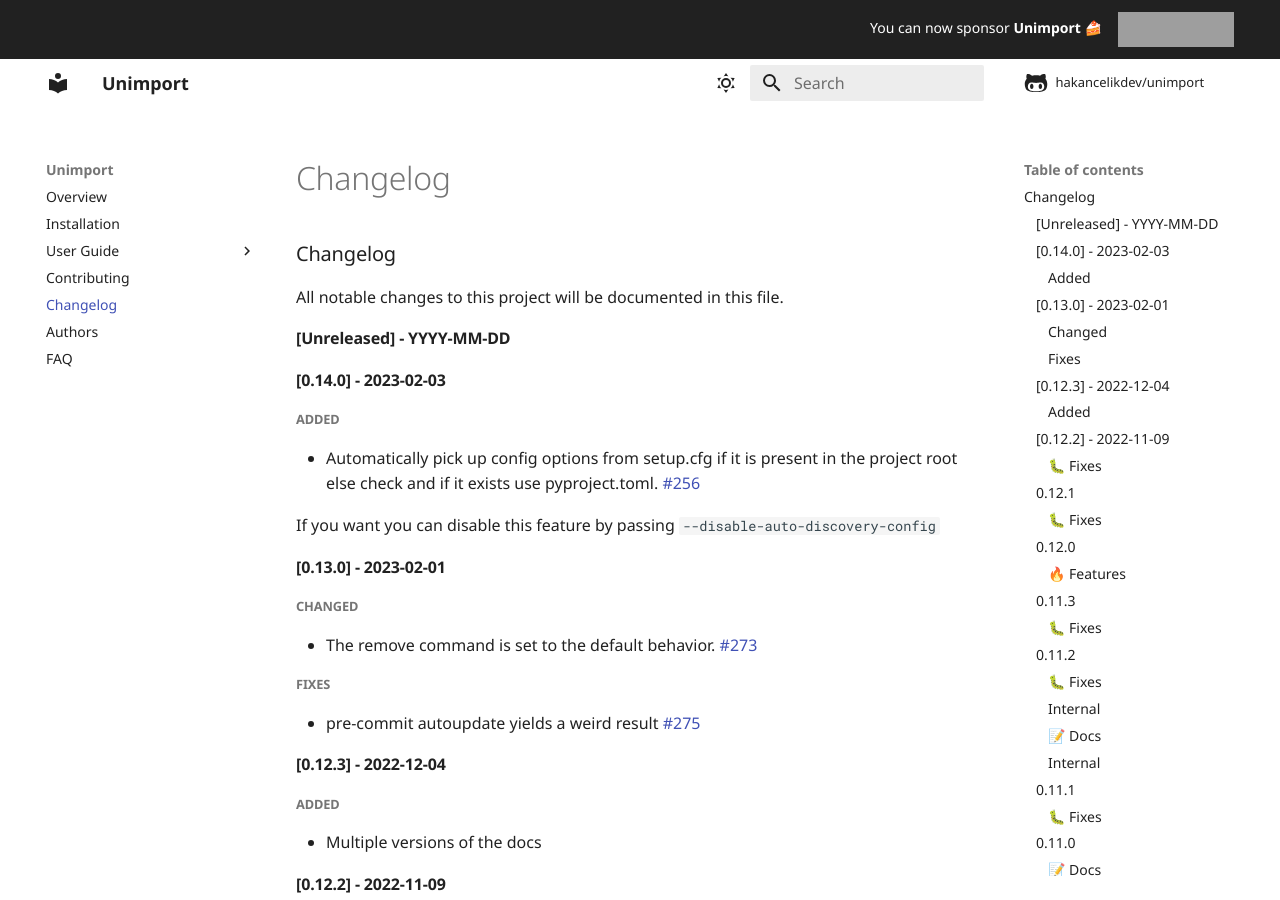
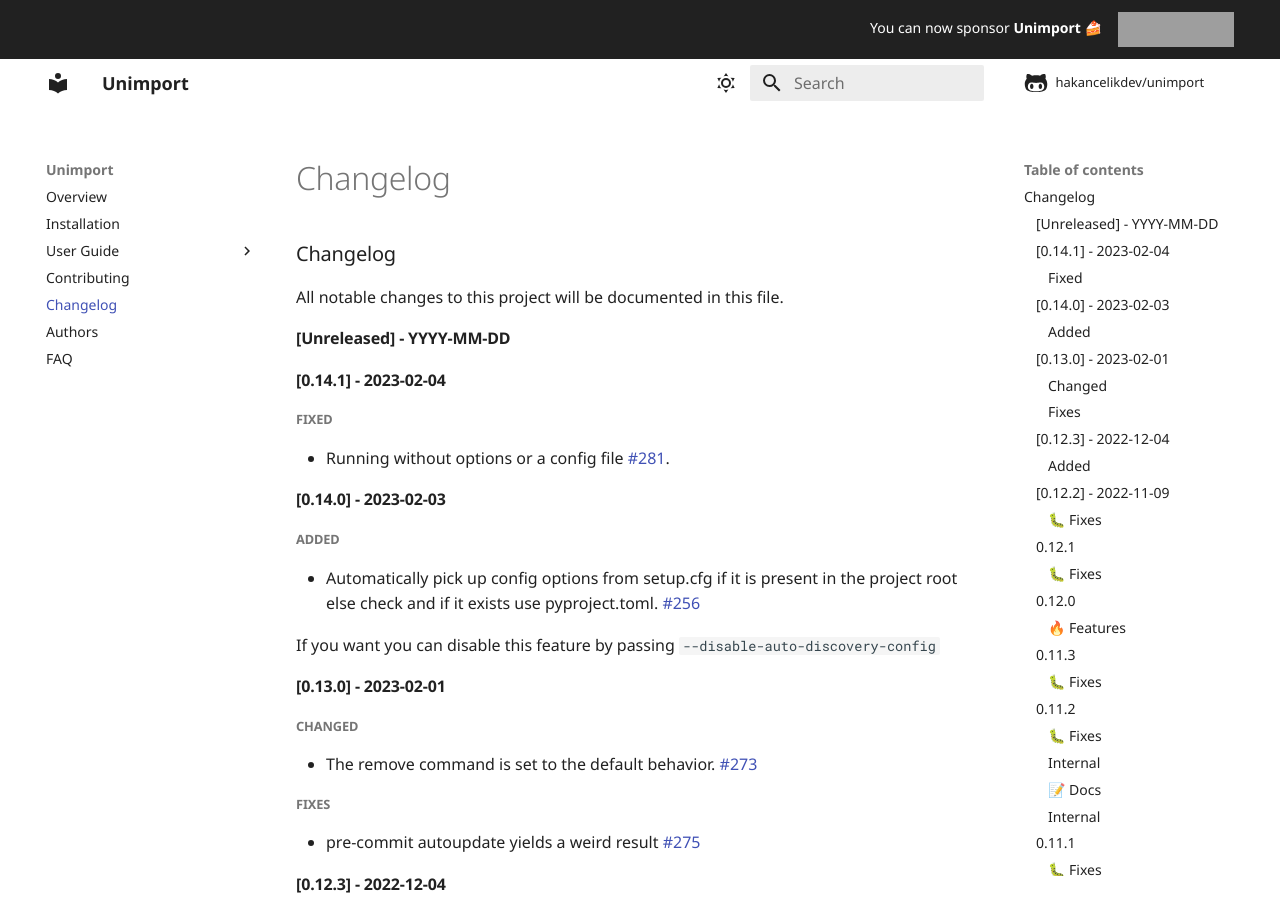
Before and after one commit to hakancelikdev/unimport, an MkDocs documentation site: the page built from docs/CHANGELOG.md, in a window 1280 px wide and 900 px high. Built offline with MkDocs 1.6.1 and Material for MkDocs 9.7.7, drawn with Linux system fonts in a browser that asks for light colours; comment, search, counter and statistics services are not loaded; the version menu is left out; grey boxes are pictures that could not be loaded.

Commit message:
fix: Running without options or a config file #281

````diff
--- a/.pre-commit-config.yaml
+++ b/.pre-commit-config.yaml
@@ -12,7 +12,7 @@
       - id: isort
 
   - repo: https://github.com/hakancelikdev/unimport
-    rev: 0.14.0
+    rev: 0.14.1
     hooks:
       - id: unimport
 
--- a/action.yml
+++ b/action.yml
@@ -10,7 +10,7 @@
 runs:
   using: "composite"
   steps:
-    - run: pip install --upgrade pip && python -m pip install unimport==0.14.0
+    - run: pip install --upgrade pip && python -m pip install unimport==0.14.1
       shell: bash
     - run: unimport --color auto --gitignore --ignore-init ${{ inputs.extra_args }}
       shell: bash
--- a/docs/CHANGELOG.md
+++ b/docs/CHANGELOG.md
@@ -3,6 +3,12 @@
 All notable changes to this project will be documented in this file.
 
 ## [Unreleased] - YYYY-MM-DD
+
+## [0.14.1] - 2023-02-04
+
+### Fixed
+
+- Running without options or a config file #281.
 
 ## [0.14.0] - 2023-02-03
 
--- a/docs/tutorial/use-with-github-action.md
+++ b/docs/tutorial/use-with-github-action.md
@@ -27,7 +27,7 @@
       - uses: actions/checkout@v3
       - uses: actions/setup-python@v3
       - name: Check unused imports
-        uses: hakancelikdev/unimport@0.14.0
+        uses: hakancelikdev/unimport@0.14.1
         with:
           extra_args: --include src/
 ```
--- a/pyproject.toml
+++ b/pyproject.toml
@@ -10,7 +10,7 @@
 # Tools
 
 [tool.pytest.ini_options]
-addopts = "-v"
+addopts = "--strict-markers"
 xfail_strict = true
 testpaths = ["tests"]
 
--- a/src/unimport/__init__.py
+++ b/src/unimport/__init__.py
@@ -1,2 +1,2 @@
-__version__ = "0.14.0"
+__version__ = "0.14.1"
 __description__ = "A linter, formatter for finding and removing unused import statements."
````
Also changed, not shown: 3 other files.
